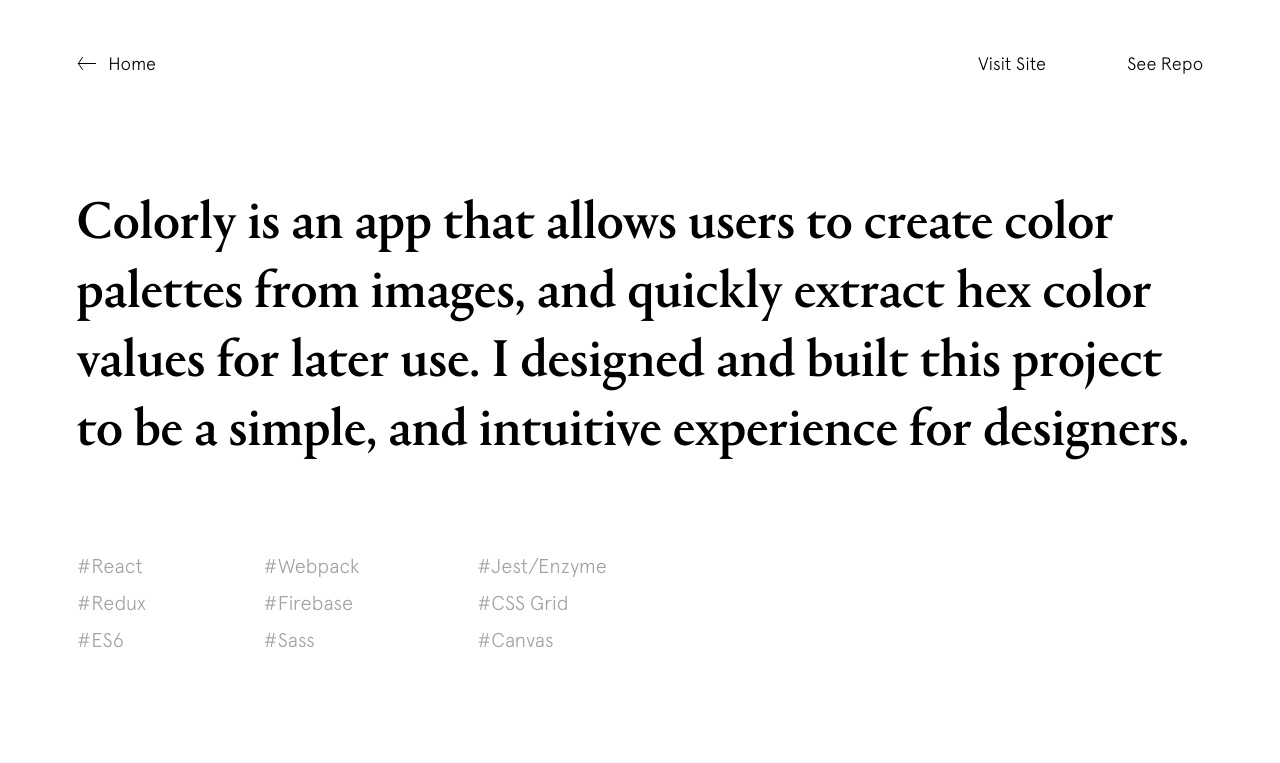
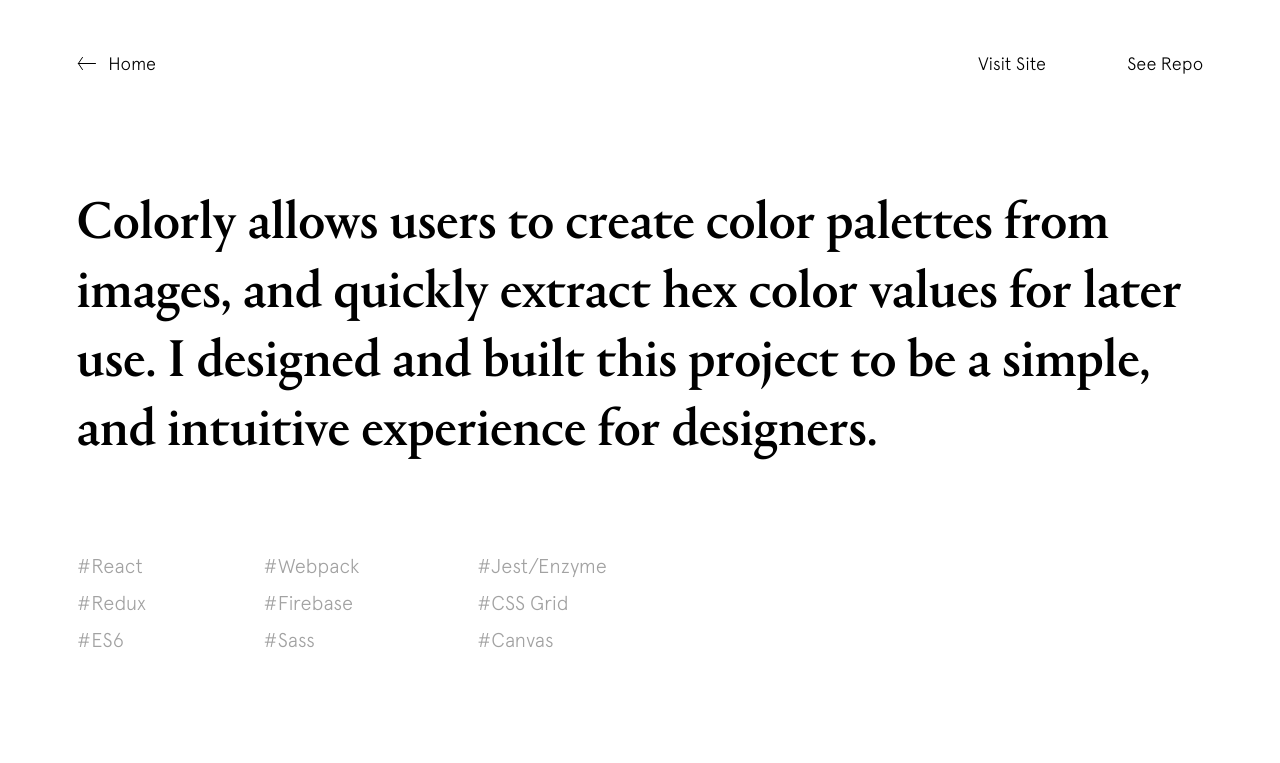
Before and after one commit to treyles/treyles.github.io, a website: page colorly.html in a window 1280 px wide. Shown: the top 763 px of the page. Drawn offline with nearby package versions, Linux system fonts and the light colour scheme.

Commit message:
copy edit, greensock refactor

```diff
--- a/colorly.html
+++ b/colorly.html
@@ -29,8 +29,8 @@
       </div>
     </div>
     <section class="project-info animate-up in-view">
-      <h2>Colorly is an app that allows users to create color palettes from images, and quickly extract hex color
-        values for later use. I designed and built this project to be a simple, and intuitive experience for designers.</h2>
+      <h2>Colorly allows users to create color palettes from images, and quickly extract hex color values for later
+        use. I designed and built this project to be a simple, and intuitive experience for designers.</h2>
       <div class="hashtags">
         <ul>
           <li>#React</li>
@@ -97,8 +97,8 @@
 
   <script src="src/CustomEase.min.js"></script>
   <script src="https://cdnjs.cloudflare.com/ajax/libs/gsap/2.0.1/TweenMax.min.js"></script>
+  <script src="src/project.js"></script>
   <script src="src/transition.js"></script>
-  <script src="src/project.js"></script>
 </body>
 
 </html>
--- a/src/main.js
+++ b/src/main.js
@@ -72,7 +72,7 @@
     });
   }
 
-  var introFocus = new TimelineLite()
+  new TimelineLite()
     .set('.blackbox', { alpha: 0, y: '-100%' })
     .add('hero', 1)
     .to(heroText[0], 1.3, { y: '0%' }, 'hero')
--- a/src/project.js
+++ b/src/project.js
@@ -1,6 +1,17 @@
 (function() {
   var didScroll;
   var lastScrollTop = 0;
+  var titleEase = CustomEase.create(
+    'custom',
+    'M0,0 C0.12,0.664 0.456,0.401 0.614,0.55 0.772,0.726 0.602,0.942 1,1'
+  );
+
+  new TimelineLite()
+    .to('.project-title', 2.5, { y: '-100%', delay: 0.5, ease: titleEase })
+    .to('.blackbox', 0.8, { y: '-100%' }, '-=.6')
+    .set('.blackbox', { alpha: 0 })
+    .to('h2', 1.6, { alpha: 1, y: '0' }, '-=.6')
+    .to('.hashtags', 0.4, { alpha: 1, ease: Power0.easeNone }, '-=.8');
 
   window.onscroll = function() {
     didScroll = true;
@@ -66,17 +77,5 @@
     nextProject.classList.toggle('hovering');
   }
 
-  var titleEase = CustomEase.create(
-    'custom',
-    'M0,0 C0.12,0.664 0.456,0.401 0.614,0.55 0.772,0.726 0.602,0.942 1,1'
-  );
-
-  var introProject = new TimelineLite()
-    .to('.project-title', 2.5, { y: '-100%', delay: 0.5, ease: titleEase })
-    .to('.blackbox', 0.8, { y: '-100%' }, '-=.6')
-    .set('.blackbox', { alpha: 0 })
-    .to('h2', 1.6, { alpha: 1, y: '0' }, '-=.6')
-    .to('.hashtags', 0.4, { alpha: 1, ease: Power0.easeNone }, '-=.8');
-
   checkInView();
 })();
```
Also changed, not shown: cinefile.html (+1 -1 lines), polytone.html (+1 -1 lines).
